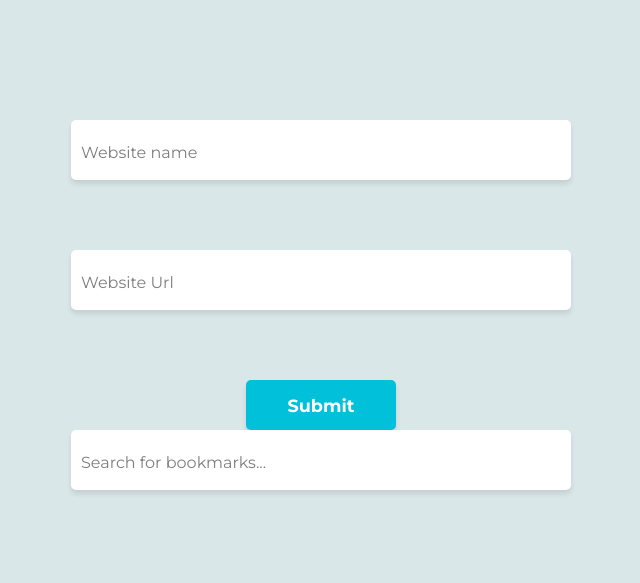
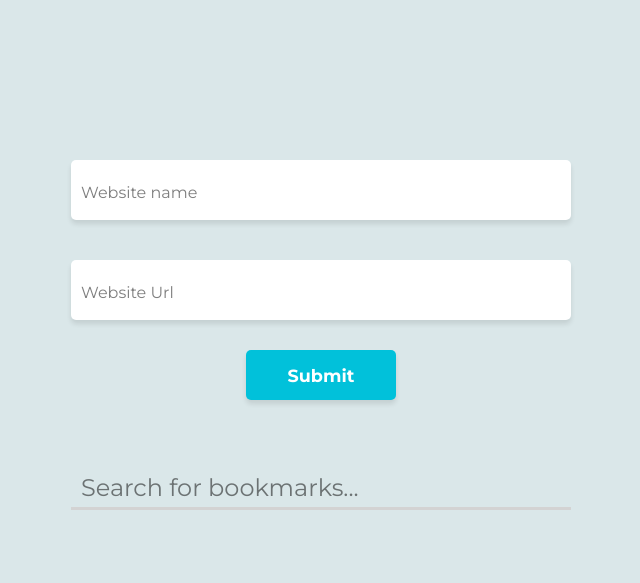
Before and after one commit to srikarsams/Bookmarker, a plain HTML site: page index.html in a window 1280 px wide. Shown: the whole page, without its empty margins (319-959 px from the left). Drawn offline with Linux system fonts and the light colour scheme.

```diff
--- a/style.css
+++ b/style.css
@@ -41,6 +41,23 @@ input
     box-shadow: 0px 4px 5px 0px rgba(0,0,0,.1);
 }
 
+#search
+{
+    border: none;
+    outline: none;
+    box-shadow: none;
+    background: none;
+    border-bottom: 3px solid lightgray;
+    border-radius: 0;
+    font-size: 1.5rem;
+}
+
+.search label
+{
+    background: none;
+    font-size: 1.5rem;
+}
+
 label
 {
     position: absolute;
@@ -57,7 +74,8 @@ label
 .one
 {
     position: relative;
-    margin-bottom: 70px;
+    margin-bottom: 30px;
+    margin-top: 40px;
 }
 
 
@@ -71,6 +89,17 @@ input:valid ~ label
     opacity: 1;
     color: #01c1da;
     font-weight: 600;
+}
+
+#search:focus ~ label,
+#search:valid ~ label
+{
+    display: none;
+}
+
+.hide
+{
+    display: none;
 }
 
 input:focus
@@ -95,6 +124,11 @@ span
 input:focus + span
 {
     width: 62.4%;
+}
+
+#search:focus + span
+{
+    width: 0;
 }
 
 .button
@@ -127,6 +161,11 @@ a
     display: block;
     height: 50px;
     width: 150px;
+}
+
+.search
+{
+    margin-top: 50px;
 }
 
 .sites
```
